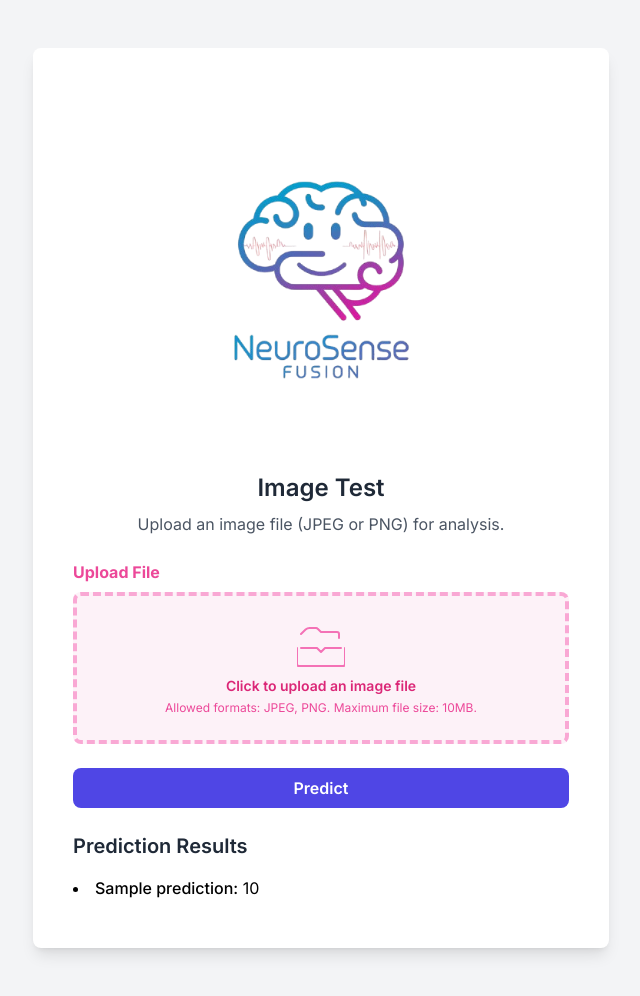
After one commit to umruhaya/mental-wellness-app, a FastAPI app: template templates/predict-facial.html in a window 1280 px wide. The commit adds this page. Shown: the whole page, without its empty margins (319-959 px from the left). Run offline with FastAPI, Linux system fonts and the light colour scheme; the template is opened without the code that fills it: most values are stand-ins (such as "Sample title", 1, 10 or a date in 2020); some libraries are stand-ins or nearby versions.

Commit message:
feat: :lipstick: facial and text predict page added

```diff
--- /dev/null
+++ b/templates/predict-facial.html
@@ -0,0 +1,89 @@
+<!DOCTYPE html>
+<html lang="en">
+<head>
+    <meta charset="UTF-8">
+    <meta name="viewport" content="width=device-width, initial-scale=1.0">
+    <title>{{ title }}</title>
+    <script src="https://cdn.tailwindcss.com/3.4.15"></script>
+    <link href="https://fonts.googleapis.com/css2?family=Inter:wght@400;500;600;700&display=swap" rel="stylesheet">
+</head>
+<body class="bg-gray-100" style="font-family: 'Inter', sans-serif;">
+    <div class="min-h-screen flex items-center justify-center p-12">
+        <div class="mx-auto max-w-xl w-full bg-white p-10 rounded-lg shadow-lg">
+            <!-- Logo -->
+            <div class="flex justify-center">
+                <img src="/static/img/neurosense-logo.png" alt="Logo" class="block w-96 mx-auto">
+            </div>
+
+            <h2 class="text-2xl font-semibold text-center text-gray-800 mb-2">Image Test</h2>
+
+            <p class="text-center text-gray-600 mb-6">Upload an image file (JPEG or PNG) for analysis.</p>
+
+            <form method="POST" action="" enctype="multipart/form-data">
+                <!-- File Input -->
+                <div class="mb-6" id="upload-box">
+                <label class="block text-pink-500 text-md font-bold mb-2" for="image_file">
+                Upload File
+                </label>
+                <div class="flex justify-center items-center px-4 py-6 border-4 border-dashed border-pink-300 rounded-lg bg-pink-50 hover:bg-pink-100 cursor-pointer">
+                <input id="image_file" name="image_file" type="file" accept=".jpeg, .jpg, .png" required class="sr-only">
+                <div class="text-center">
+                <svg class="mx-auto h-12 w-12 text-pink-400" xmlns="http://www.w3.org/2000/svg" fill="none" viewBox="0 0 48 48" stroke="currentColor" aria-hidden="true">
+                <path stroke-linecap="round" stroke-linejoin="round" stroke-width="2" d="M48 28v16a2 2 0 01-2 2H2a2 2 0 01-2-2V28m4 0h16l4 4 4-4h16M4 14l4.592-4.404A6 6 0 0113.677 8H19a2 2 0 011.694.777L24 12h16a2 2 0 012 2v4" />
+                </svg>
+                <p class="mt-2 text-sm text-pink-600 font-semibold">Click to upload an image file</p>
+                <p class="mt-1 text-xs text-pink-500">Allowed formats: JPEG, PNG. Maximum file size: 10MB.</p>
+                </div>
+                </div>
+                </div>
+                <!-- Image Preview -->
+                <div id="image-preview" class="mb-6"></div>
+                <!-- Predict Button -->
+                <button type="submit" class="w-full px-4 py-2 text-white font-semibold bg-indigo-600 hover:bg-indigo-700 rounded-lg">Predict</button>
+            </form>
+
+            <!-- Prediction Results -->
+            {% if predictions %}
+                <div class="mt-6">
+                    <h3 class="text-xl font-semibold text-gray-800 mb-4">Prediction Results</h3>
+                    <ul class="list-disc list-inside">
+                        {% for prediction in predictions %}
+                            <li class="mb-2">
+                                <span class="font-medium">{{ prediction.label }}:</span> {{ prediction.score }}
+                            </li>
+                        {% endfor %}
+                    </ul>
+                </div>
+            {% endif %}
+        </div>
+    </div>
+    <!-- JavaScript for Image Preview -->
+    <script>
+        const imageInput = document.getElementById('image_file');
+        const uploadBox = document.getElementById('upload-box');
+        const imagePreview = document.getElementById('image-preview');
+        // Trigger file input click on box click
+        uploadBox.addEventListener('click', function() {
+            imageInput.click();
+        });
+        // Handle image input and preview
+        imageInput.addEventListener('change', function() {
+            const files = imageInput.files;
+            if (files.length > 0) {
+                const file = files[0];
+                const fileURL = URL.createObjectURL(file);
+                // Clear any existing image
+                imagePreview.innerHTML = '';
+                // Create image element
+                const imageElement = document.createElement('img');
+                imageElement.src = fileURL;
+                imageElement.classList.add('max-w-full', 'h-auto', 'rounded-lg');
+                // Append to preview
+                imagePreview.appendChild(imageElement);
+            } else {
+                imagePreview.innerHTML = '';
+            }
+        });
+    </script>
+</body>
+</html>
```
Also changed, not shown: templates/dashboard.html (+4 -4 lines), templates/predict-text.html (added, +46 -0 lines).
